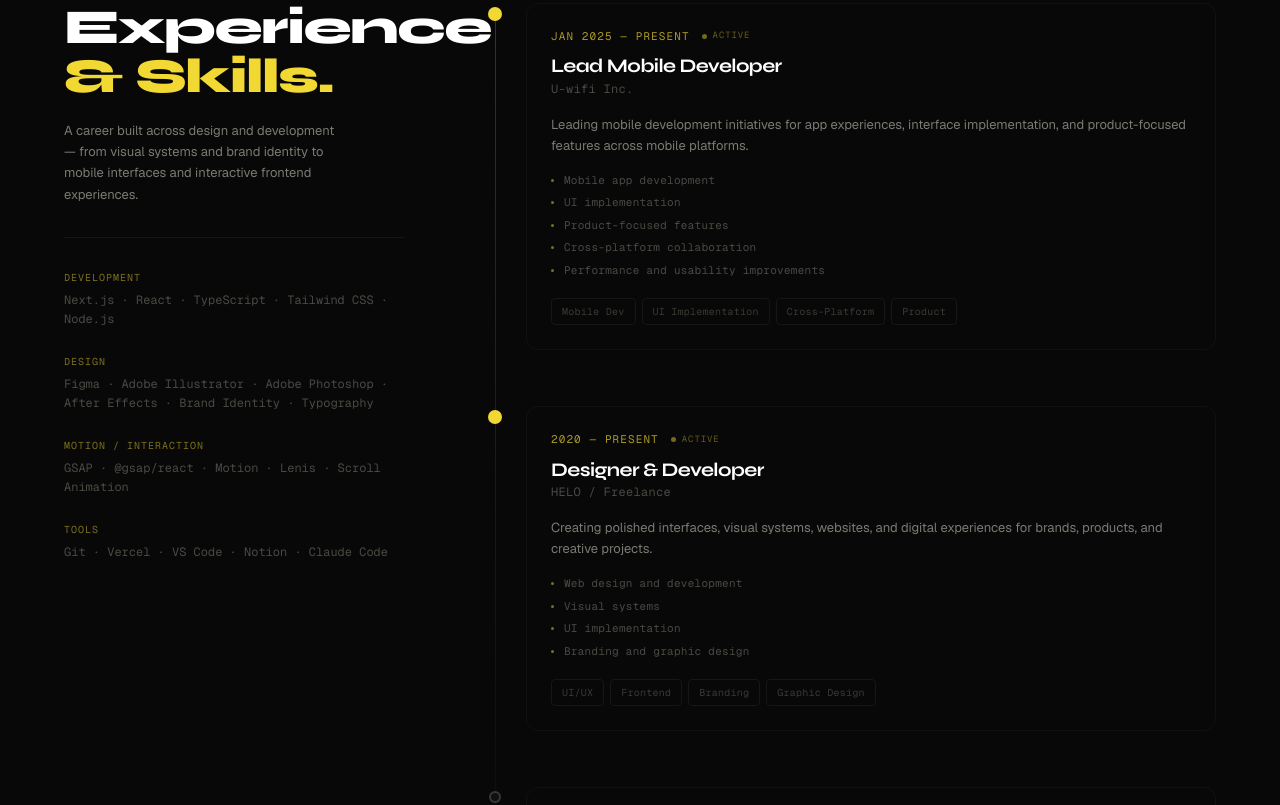
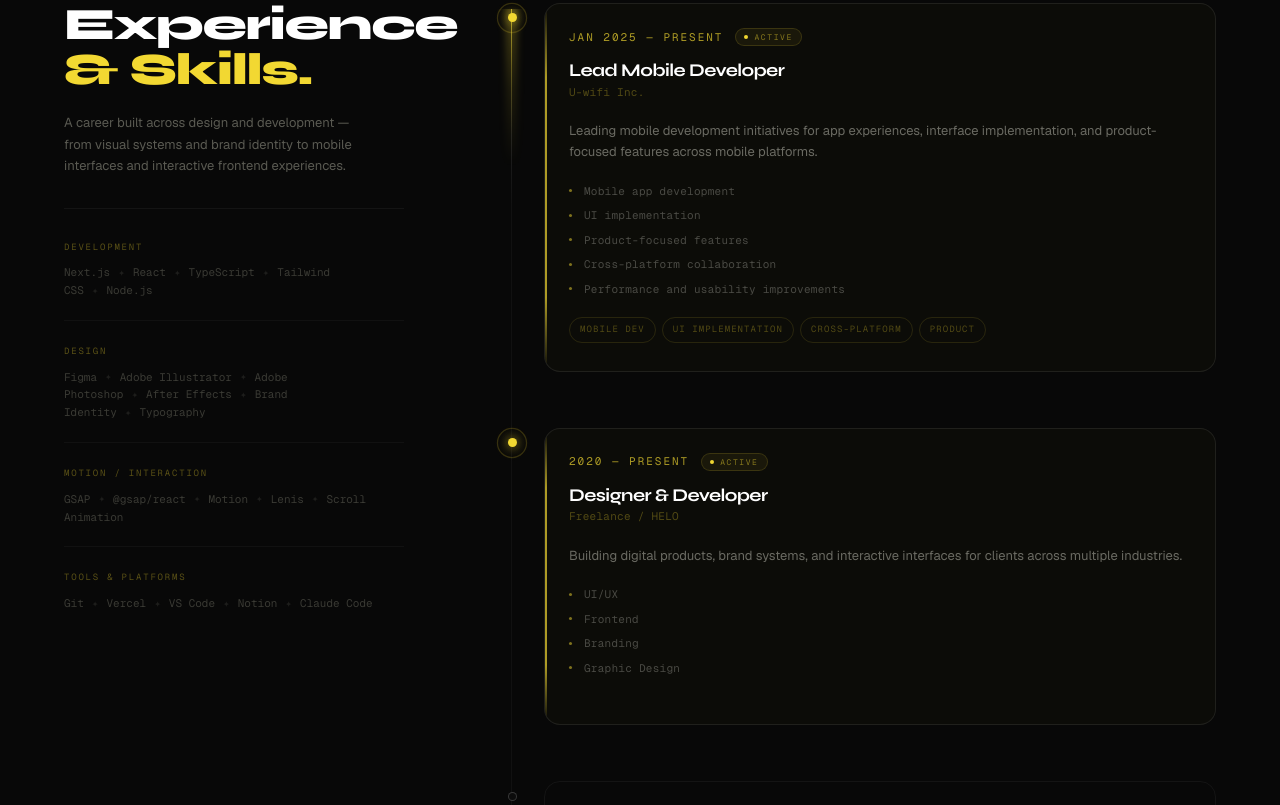
Before and after one commit to hectorslop1/imhelo, a Next.js app: page / in a window 1280 px wide. Shown: the part 4440-5245 px from the top of the page. Built offline with nearby package versions, Linux system fonts and the light colour scheme.

Commit message:
feat: enhance Experience and Skills sections with improved structure and visuals

```diff
--- a/src/components/sections/Experience.tsx
+++ b/src/components/sections/Experience.tsx
@@ -1,63 +1,53 @@
 'use client'
 
-import { motion, useReducedMotion } from 'motion/react'
+import { useRef } from 'react'
+import { motion, useScroll, useTransform, useSpring, useReducedMotion } from 'motion/react'
 import { experiences, type Experience } from '@/data/experience'
 import { skills } from '@/data/skills'
 import { cn } from '@/lib/utils'
 
 const EASE = [0.16, 1, 0.3, 1] as const
 
-// ─── Left panel: display heading + intro + skills ─────────────────────────────
+// ─── Timeline node ────────────────────────────────────────────────────────────
 
-function SkillsPanel({ reduced }: { reduced: boolean }) {
+function TimelineNode({ isCurrent, reduced }: { isCurrent: boolean; reduced: boolean }) {
   return (
-    <motion.div
-      className="lg:sticky lg:top-28 lg:self-start"
-      initial={reduced ? {} : { opacity: 0, y: 20 }}
-      whileInView={{ opacity: 1, y: 0 }}
-      viewport={{ once: true, margin: '-60px' }}
-      transition={{ duration: 0.85, ease: EASE }}
-    >
-      {/* Display heading */}
-      <h2
-        className="font-extrabold leading-[0.92] tracking-[-0.04em] text-white mb-5"
+    <div className="relative flex items-center justify-center shrink-0" style={{ width: 24, height: 24 }}>
+      {isCurrent ? (
+        <>
+          {/* Outer ambient halo */}
+          {!reduced && (
+            <motion.span
+              aria-hidden
+              className="absolute rounded-full"
               style={{
-          fontFamily: 'var(--font-syne)',
-          fontSize: 'clamp(34px, 3.8vw, 54px)',
+                inset: -6,
+                background: 'radial-gradient(circle, rgba(242,216,50,0.12) 0%, transparent 70%)',
               }}
-      >
-        Experience
-        <br />
-        <span className="text-[#f2d832]">&amp; Skills.</span>
-      </h2>
-
-      <p className="text-[13px] text-[#7a7a72] leading-relaxed mb-8 max-w-[280px]">
-        A career built across design and development — from visual systems and brand identity to mobile interfaces and interactive frontend experiences.
-      </p>
-
-      {/* Divider */}
-      <div className="h-px bg-white/[0.06] mb-8" />
-
-      {/* Skills — each group: label + dot-joined items */}
-      <div className="space-y-6">
-        {skills.map((group, i) => (
-          <motion.div
-            key={group.label}
-            initial={reduced ? {} : { opacity: 0, y: 6 }}
-            whileInView={{ opacity: 1, y: 0 }}
-            viewport={{ once: true, margin: '-40px' }}
-            transition={{ duration: 0.5, ease: EASE, delay: 0.1 + i * 0.07 }}
-          >
-            <p className="text-[10px] font-mono text-[#f2d832]/50 tracking-widest uppercase mb-1.5">
-              {group.label}
-            </p>
-            <p className="text-[12px] font-mono text-[#4a4a44] leading-relaxed">
-              {group.items.join(' · ')}
-            </p>
-          </motion.div>
-        ))}
+              animate={{ scale: [1, 1.5, 1], opacity: [0.6, 0, 0.6] }}
+              transition={{ duration: 3.6, repeat: Infinity, ease: 'easeInOut' }}
+            />
+          )}
+          {/* Pulsing outer ring */}
+          {!reduced && (
+            <motion.span
+              aria-hidden
+              className="absolute inset-0 rounded-full"
+              style={{ border: '1px solid rgba(242,216,50,0.3)' }}
+              animate={{ scale: [1, 2.2, 1], opacity: [0.8, 0, 0.8] }}
+              transition={{ duration: 3.2, repeat: Infinity, ease: 'easeInOut' }}
+            />
+          )}
+          {/* Core dot */}
+          <span
+            className="relative w-[9px] h-[9px] rounded-full bg-[#f2d832] transition-shadow duration-500 group-hover/entry:shadow-[0_0_24px_rgba(242,216,50,0.9)]"
+            style={{ boxShadow: '0 0 10px rgba(242,216,50,0.55)' }}
+          />
+        </>
+      ) : (
+        <span className="w-[9px] h-[9px] rounded-full border border-white/[0.18] bg-[#0c0c0c] transition-all duration-400 group-hover/entry:border-[#f2d832]/50 group-hover/entry:bg-[#f2d832]/[0.06] group-hover/entry:shadow-[0_0_8px_rgba(242,216,50,0.15)]" />
+      )}
     </div>
-    </motion.div>
   )
 }
 
@@ -77,105 +67,135 @@ function TimelineEntry({ exp, index, isLast, reduced }: EntryProps) {
     <motion.div
       className="group/entry relative flex gap-5"
       style={{ paddingBottom: isLast ? 0 : '3.5rem' }}
-      /* Scroll reveal — slides in from the right */
-      initial={reduced ? {} : { opacity: 0, x: 24 }}
-      whileInView={{ opacity: 1, x: 0 }}
-      viewport={{ once: true, margin: '-60px' }}
-      transition={{ duration: 0.65, ease: EASE, delay: index * 0.1 }}
-      /* Hover — entire row lifts */
-      whileHover={reduced ? undefined : { y: -3, transition: { duration: 0.35, ease: EASE } }}
+      initial={reduced ? {} : { opacity: 0, y: 28 }}
+      whileInView={{ opacity: 1, y: 0 }}
+      viewport={{ once: true, margin: '-40px' }}
+      transition={{ duration: 0.72, ease: EASE, delay: index * 0.15 }}
+      whileHover={reduced ? undefined : { y: -5, transition: { duration: 0.35, ease: EASE } }}
     >
-      {/* ── Timeline node ── */}
+      {/* ── Node column ── */}
+      <div className="flex flex-col items-center shrink-0" style={{ paddingTop: 3 }}>
+        <TimelineNode isCurrent={isCurrent} reduced={reduced} />
+        {!isLast && (
           <div
-        className="shrink-0 flex justify-center mt-[4px]"
-        style={{ width: 22 }}
-      >
-        <div
-          className={cn(
-            'rounded-full border-2 transition-all duration-300',
-            isCurrent
-              ? [
-                  'w-[14px] h-[14px]',
-                  'bg-[#f2d832] border-[#f2d832]/40',
-                  'group-hover/entry:shadow-[0_0_18px_rgba(242,216,50,0.65)]',
-                ].join(' ')
-              : [
-                  'w-3 h-3',
-                  'bg-[#111111] border-white/[0.16]',
-                  'group-hover/entry:border-white/[0.35]',
-                  'group-hover/entry:scale-110',
-                ].join(' ')
+            aria-hidden
+            className="flex-1 w-px mt-2"
+            style={{ background: 'transparent' }}
+          />
         )}
-        />
       </div>
 
       {/* ── Content card ── */}
       <div
         className={cn(
-          'flex-1 rounded-xl border p-6 transition-all duration-350',
-          'border-white/[0.04] group-hover/entry:border-white/[0.1]',
-          'bg-transparent group-hover/entry:bg-white/[0.015]',
+          'relative flex-1 rounded-2xl border p-6 pb-7 overflow-hidden',
+          'transition-all duration-400',
+          isCurrent
+            ? 'border-white/[0.08] bg-[rgba(242,216,50,0.018)] group-hover/entry:border-[#f2d832]/20 group-hover/entry:bg-[rgba(242,216,50,0.032)]'
+            : 'border-white/[0.05] bg-transparent group-hover/entry:border-white/[0.10] group-hover/entry:bg-[rgba(255,255,255,0.014)]',
         )}
       >
-        {/* Period + active badge */}
-        <div className="flex items-center gap-3 mb-3">
+        {/* Subtle inner glow on hover — gradient radial top-left */}
+        <div
+          aria-hidden
+          className={cn(
+            'absolute inset-0 rounded-2xl pointer-events-none opacity-0 group-hover/entry:opacity-100 transition-opacity duration-500',
+          )}
+          style={{
+            background: isCurrent
+              ? 'radial-gradient(ellipse at 0% 0%, rgba(242,216,50,0.04) 0%, transparent 60%)'
+              : 'radial-gradient(ellipse at 0% 0%, rgba(255,255,255,0.02) 0%, transparent 60%)',
+          }}
+        />
+
+        {/* Active left-edge accent stripe */}
+        {isCurrent && (
+          <span
+            aria-hidden
+            className="absolute left-0 inset-y-0 w-[2px] rounded-r-full"
+            style={{
+              background:
+                'linear-gradient(to bottom, rgba(242,216,50,0.0) 0%, rgba(242,216,50,0.7) 20%, rgba(242,216,50,0.7) 80%, rgba(242,216,50,0.0) 100%)',
+            }}
+          />
+        )}
+
+        {/* ── Period + status badge ── */}
+        <div className="flex items-center gap-3 mb-4">
           <p
             className={cn(
-              'text-[11px] font-mono tracking-widest uppercase',
-              isCurrent ? 'text-[#f2d832]/70' : 'text-[#3a3a34]',
+              'font-mono uppercase tracking-[0.18em]',
+              isCurrent
+                ? 'text-[#f2d832]/70 text-[11px]'
+                : 'text-[#3a3a34] text-[10px] tracking-[0.15em]',
             )}
           >
             {exp.period}
           </p>
+
           {isCurrent && (
-            <span className="inline-flex items-center gap-1.5">
+            <span className="inline-flex items-center gap-1.5 px-2 py-0.5 rounded-full border border-[#f2d832]/15 bg-[#f2d832]/[0.06]">
               <motion.span
-                className="w-[5px] h-[5px] rounded-full bg-[#f2d832] shrink-0"
-                animate={reduced ? {} : { opacity: [0.4, 1, 0.4] }}
-                transition={{ duration: 2.4, repeat: Infinity, ease: 'easeInOut' }}
+                aria-hidden
+                className="inline-block w-[4px] h-[4px] rounded-full bg-[#f2d832]"
+                animate={reduced ? {} : { opacity: [0.5, 1, 0.5] }}
+                transition={{ duration: 2, repeat: Infinity, ease: 'easeInOut' }}
               />
-              <span className="text-[9px] font-mono text-[#f2d832]/40 tracking-widest uppercase">Active</span>
+              <span className="text-[8px] font-mono text-[#f2d832]/50 tracking-[0.2em] uppercase">
+                Active
+              </span>
             </span>
           )}
         </div>
 
-        {/* Role */}
+        {/* ── Role title ── */}
         <h3
-          className="font-bold text-white tracking-[-0.02em] leading-tight mb-1"
-          style={{
-            fontFamily: 'var(--font-syne)',
-            fontSize: 'clamp(16px, 1.5vw, 20px)',
-          }}
+          className={cn(
+            'font-bold tracking-[-0.02em] leading-snug mb-1',
+            'transition-colors duration-300',
+            isCurrent
+              ? 'text-white group-hover/entry:text-[#f2f0e8]'
+              : 'text-white/90 group-hover/entry:text-white',
+          )}
+          style={{ fontFamily: 'var(--font-syne)', fontSize: 'clamp(16px, 1.4vw, 20px)' }}
         >
           {exp.role}
         </h3>
 
-        {/* Company */}
-        <p className="text-[12px] text-[#4a4a44] font-mono mb-4 tracking-wide">
+        {/* ── Company ── */}
+        <p
+          className={cn(
+            'text-[11px] font-mono tracking-wide mb-5 transition-colors duration-300',
+            isCurrent
+              ? 'text-[#f2d832]/30 group-hover/entry:text-[#f2d832]/50'
+              : 'text-[#3a3a34] group-hover/entry:text-[#4a4a44]',
+          )}
+        >
           {exp.company}
         </p>
 
-        {/* Description */}
-        <p className="text-[13px] text-[#7a7a72] leading-relaxed mb-4">
+        {/* ── Description ── */}
+        <p className="text-[13px] text-[#6a6a62] leading-relaxed mb-5 group-hover/entry:text-[#7a7a72] transition-colors duration-300">
           {exp.description}
         </p>
 
-        {/* Highlights */}
+        {/* ── Highlights ── */}
         {exp.highlights && exp.highlights.length > 0 && (
-          <ul className="space-y-1.5 mb-5">
+          <ul className="space-y-2 mb-5">
             {exp.highlights.map((h) => (
-              <li key={h} className="flex items-center gap-2.5">
+              <li key={h} className="flex items-center gap-3">
                 <span
-                  className="shrink-0 rounded-full"
+                  aria-hidden
+                  className="shrink-0 rounded-full transition-all duration-300"
                   style={{
                     width: 3,
                     height: 3,
                     background: isCurrent
                       ? 'rgba(242,216,50,0.5)'
-                      : 'rgba(255,255,255,0.14)',
+                      : 'rgba(255,255,255,0.10)',
                   }}
                 />
-                <span className="text-[11px] font-mono text-[#4a4a44] tracking-wide">
+                <span className="text-[11px] font-mono text-[#4a4a44] tracking-wide group-hover/entry:text-[#5a5a52] transition-colors duration-300">
                   {h}
                 </span>
               </li>
@@ -183,23 +203,107 @@ function TimelineEntry({ exp, index, isLast, reduced }: EntryProps) {
           </ul>
         )}
 
-        {/* Tags */}
+        {/* ── Tags ── */}
+        {exp.tags && exp.tags.length > 0 && (
           <div className="flex flex-wrap gap-1.5">
             {exp.tags.map((tag) => (
               <span
                 key={tag}
                 className={cn(
-                'text-[10px] px-2.5 py-[5px] border font-mono tracking-wide rounded',
-                'border-white/[0.06] text-[#3a3a34]',
-                'transition-colors duration-300',
-                'group-hover/entry:border-white/[0.12] group-hover/entry:text-[#6a6a62]',
+                  'text-[9px] px-2.5 py-[5px] border font-mono tracking-[0.12em] uppercase rounded-full transition-all duration-300',
+                  isCurrent
+                    ? 'border-[#f2d832]/12 text-[#f2d832]/30 group-hover/entry:border-[#f2d832]/25 group-hover/entry:text-[#f2d832]/55 group-hover/entry:bg-[#f2d832]/[0.04]'
+                    : 'border-white/[0.06] text-[#3a3a34] group-hover/entry:border-white/[0.10] group-hover/entry:text-[#4a4a44]',
                 )}
               >
                 {tag}
               </span>
             ))}
           </div>
+        )}
       </div>
+    </motion.div>
+  )
+}
+
+// ─── Skills grid ─────────────────────────────────────────────────────────────
+
+function SkillsGrid({ reduced }: { reduced: boolean }) {
+  return (
+    <div className="space-y-6">
+      {skills.map((group, i) => (
+        <motion.div
+          key={group.label}
+          initial={reduced ? {} : { opacity: 0, y: 8 }}
+          whileInView={{ opacity: 1, y: 0 }}
+          viewport={{ once: true }}
+          transition={{ duration: 0.5, ease: EASE, delay: 0.2 + i * 0.08 }}
+        >
+          {/* Group label */}
+          <p className="text-[9px] font-mono text-[#f2d832]/35 tracking-[0.2em] uppercase mb-2.5">
+            {group.label}
+          </p>
+
+          {/* Items: dot-joined, each individually hoverable */}
+          <p className="text-[11px] font-mono text-[#3a3a34] leading-relaxed">
+            {group.items.map((item, j) => (
+              <span key={item}>
+                <span className="hover:text-[#6a6a62] transition-colors duration-200 cursor-default">
+                  {item}
+                </span>
+                {j < group.items.length - 1 && (
+                  <span
+                    aria-hidden
+                    className="text-[#1e1e1c] mx-2"
+                    style={{ fontSize: '8px', verticalAlign: 'middle' }}
+                  >
+                    ✦
+                  </span>
+                )}
+              </span>
+            ))}
+          </p>
+
+          {/* Thin separator below every group except the last */}
+          {i < skills.length - 1 && (
+            <div className="mt-5 h-px bg-white/[0.04]" />
+          )}
+        </motion.div>
+      ))}
+    </div>
+  )
+}
+
+// ─── Left panel: heading + intro + skills ─────────────────────────────────────
+
+function LeftPanel({ reduced }: { reduced: boolean }) {
+  return (
+    <motion.div
+      className="lg:sticky lg:top-28 lg:self-start"
+      initial={reduced ? {} : { opacity: 0, y: 20 }}
+      whileInView={{ opacity: 1, y: 0 }}
+      viewport={{ once: true, margin: '-80px' }}
+      transition={{ duration: 0.8, ease: EASE }}
+    >
+      {/* Display heading */}
+      <h2
+        className="font-extrabold leading-[0.9] tracking-[-0.04em] text-white mb-5"
+        style={{ fontFamily: 'var(--font-syne)', fontSize: 'clamp(32px, 3.5vw, 52px)' }}
+      >
+        Experience
+        <br />
+        <span className="text-[#f2d832]">&amp; Skills.</span>
+      </h2>
+
+      <p className="text-[13px] text-[#5a5a52] leading-relaxed mb-8 max-w-[300px]">
+        A career built across design and development — from visual systems and brand identity to mobile interfaces and interactive frontend experiences.
+      </p>
+
+      {/* Divider */}
+      <div className="h-px bg-white/[0.05] mb-8" />
+
+      {/* Skills */}
+      <SkillsGrid reduced={reduced} />
     </motion.div>
   )
 }
@@ -209,6 +313,26 @@ function TimelineEntry({ exp, index, isLast, reduced }: EntryProps) {
 export default function Experience() {
   const reduced = useReducedMotion() ?? false
 
+  const timelineRef = useRef<HTMLDivElement>(null)
+
+  const { scrollYProgress } = useScroll({
+    target: timelineRef,
+    offset: ['start 0.85', 'end 0.2'],
+  })
+
+  // Spring-smoothed scroll progress for organic spine fill
+  const smoothProgress = useSpring(scrollYProgress, {
+    stiffness: 60,
+    damping: 22,
+    restDelta: 0.001,
+  })
+
+  const spineScaleY = useTransform(
+    reduced ? scrollYProgress : smoothProgress,
+    [0, 1],
+    [0, 1],
+  )
+
   return (
     <section className="border-t border-white/[0.06]">
       <div className="max-w-[1400px] mx-auto px-6 lg:px-16">
@@ -217,39 +341,72 @@ export default function Experience() {
         <div className="flex items-center gap-4 py-10">
           <span className="text-[11px] font-mono text-[#4a4a44] tracking-widest">05</span>
           <span className="flex-1 h-px bg-white/[0.06]" />
-          <span className="text-[11px] font-mono text-[#4a4a44] tracking-widest uppercase">Experience &amp; Skills</span>
+          <span className="text-[11px] font-mono text-[#4a4a44] tracking-widest uppercase">
+            Experience &amp; Skills
+          </span>
         </div>
 
         {/* Two-column grid */}
-        <div className="grid grid-cols-1 lg:grid-cols-[340px_1fr] gap-16 lg:gap-20 pb-28 items-start">
+        <div className="grid grid-cols-1 lg:grid-cols-[340px_1fr] gap-16 lg:gap-24 pb-32 items-start">
 
-          {/* Left: intro + skills (sticky on desktop) */}
-          <SkillsPanel reduced={reduced} />
+          {/* Left */}
+          <LeftPanel reduced={reduced} />
 
-          {/* Right: vertical timeline */}
-          <div className="relative">
+          {/* Right: timeline */}
+          <div ref={timelineRef} className="relative">
 
-            {/* Vertical line — draws down on scroll */}
+            {/* ── Spine: ambient glow (wider, blurred) ── */}
+            {!reduced && (
               <motion.div
-              className="absolute w-px pointer-events-none"
+                aria-hidden
+                className="absolute pointer-events-none"
+                style={{
+                  left: 7,
+                  top: 6,
+                  bottom: 0,
+                  width: 9,
+                  scaleY: spineScaleY,
+                  transformOrigin: 'top',
+                  filter: 'blur(4px)',
+                  background:
+                    'linear-gradient(to bottom, rgba(242,216,50,0.35) 0%, rgba(242,216,50,0.12) 40%, transparent 80%)',
+                }}
+              />
+            )}
+
+            {/* ── Spine: base track ── */}
+            <div
+              aria-hidden
+              className="absolute pointer-events-none"
               style={{
                 left: 11,
                 top: 6,
-                bottom: 6,
-                background:
-                  'linear-gradient(to bottom, rgba(242,216,50,0.22) 0%, rgba(255,255,255,0.07) 45%, rgba(255,255,255,0.02) 80%, transparent 100%)',
-                transformOrigin: 'top',
+                bottom: 0,
+                width: 1,
+                background: 'rgba(255,255,255,0.04)',
               }}
-              initial={reduced ? {} : { scaleY: 0 }}
-              whileInView={{ scaleY: 1 }}
-              viewport={{ once: true, margin: '-40px' }}
-              transition={{ duration: 1.5, ease: EASE }}
             />
 
-            {/* Entries */}
+            {/* ── Spine: scroll-progress fill ── */}
+            <motion.div
+              aria-hidden
+              className="absolute pointer-events-none"
+              style={{
+                left: 11,
+                top: 6,
+                bottom: 0,
+                width: 1,
+                scaleY: reduced ? 1 : spineScaleY,
+                transformOrigin: 'top',
+                background:
+                  'linear-gradient(to bottom, rgba(242,216,50,0.65) 0%, rgba(242,216,50,0.28) 30%, rgba(255,255,255,0.06) 65%, transparent 100%)',
+              }}
+            />
+
+            {/* ── Timeline entries ── */}
             {experiences.map((exp, i) => (
               <TimelineEntry
-                key={exp.company}
+                key={`${exp.company}-${i}`}
                 exp={exp}
                 index={i}
                 isLast={i === experiences.length - 1}
--- a/src/data/experience.ts
+++ b/src/data/experience.ts
@@ -4,12 +4,12 @@ export type Experience = {
   period: string
   description: string
   highlights?: string[]
-  tags: string[]
+  tags?: string[]
 }
 
 // ── Most recent first ──────────────────────────────────────────────────────────
-// To add a new role: insert a new object at the top of this array.
-// Set highlights to undefined or omit the field if not needed.
+// To add a new role: prepend a new object to this array.
+// A period containing "Present" marks the role as active (yellow accent, pulsing dot).
 export const experiences: Experience[] = [
   {
     company: 'U-wifi Inc.',
@@ -27,31 +27,19 @@ export const experiences: Experience[] = [
     tags: ['Mobile Dev', 'UI Implementation', 'Cross-Platform', 'Product'],
   },
   {
-    company: 'HELO / Freelance',
+    company: 'Freelance / HELO',
     role: 'Designer & Developer',
     period: '2020 — Present',
     description:
-      'Creating polished interfaces, visual systems, websites, and digital experiences for brands, products, and creative projects.',
-    highlights: [
-      'Web design and development',
-      'Visual systems',
-      'UI implementation',
-      'Branding and graphic design',
-    ],
-    tags: ['UI/UX', 'Frontend', 'Branding', 'Graphic Design'],
+      'Building digital products, brand systems, and interactive interfaces for clients across multiple industries.',
+    highlights: ['UI/UX', 'Frontend', 'Branding', 'Graphic Design'],
   },
   {
     company: 'Various Clients',
     role: 'Graphic Designer',
     period: '2018 — 2020',
     description:
-      'Created visual assets, campaign graphics, logos, and brand materials for digital and print use.',
-    highlights: [
-      'Graphic design',
-      'Social media visuals',
-      'Brand assets',
-      'Digital campaigns',
-    ],
-    tags: ['Print', 'Brand Identity', 'Social Media', 'Illustration'],
+      'Campaign visuals, social graphics, logos, and print assets for brands in the US and Mexico.',
+    highlights: ['Print', 'Brand Identity', 'Social Media', 'Illustration'],
   },
 ]
--- a/src/data/skills.ts
+++ b/src/data/skills.ts
@@ -3,8 +3,8 @@ export type SkillGroup = {
   items: string[]
 }
 
-// ── To add skills: append to an existing group's items array,
-//    or add a new SkillGroup object. Order here = display order.
+// To add skills: append items to a group, or add a new SkillGroup object.
+// Display order follows array order.
 export const skills: SkillGroup[] = [
   {
     label: 'Development',
@@ -26,7 +26,7 @@ export const skills: SkillGroup[] = [
     items: ['GSAP', '@gsap/react', 'Motion', 'Lenis', 'Scroll Animation'],
   },
   {
-    label: 'Tools',
+    label: 'Tools & Platforms',
     items: ['Git', 'Vercel', 'VS Code', 'Notion', 'Claude Code'],
   },
 ]
```
Lines whose indentation alone changed are shown as unchanged.
